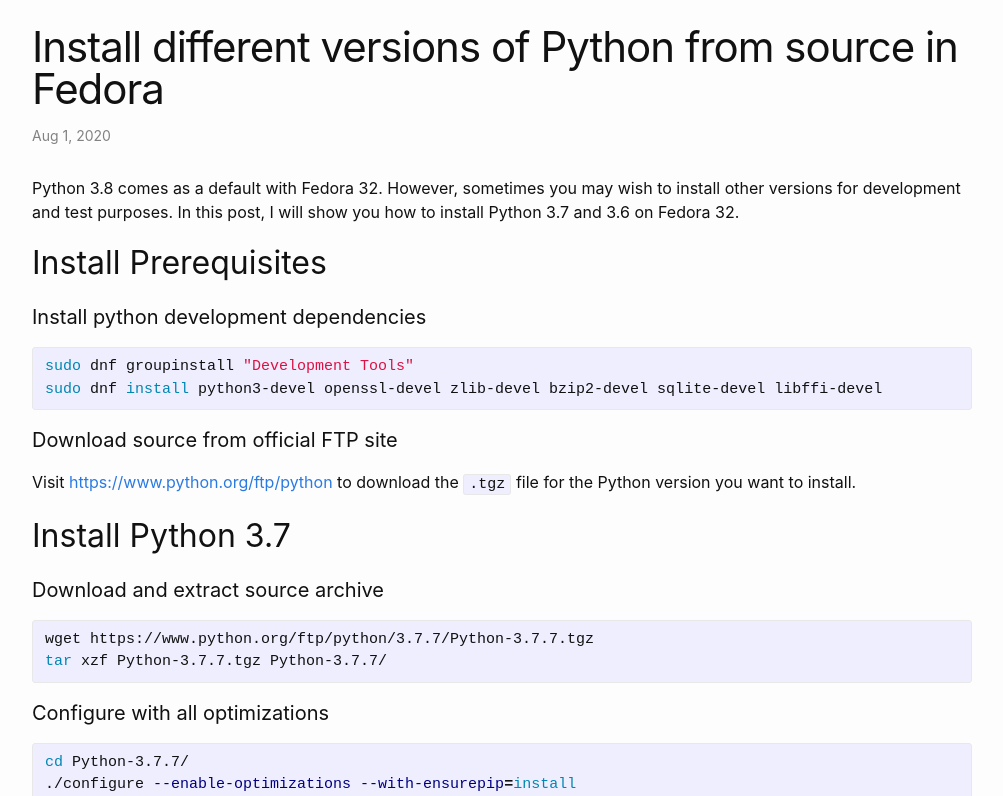
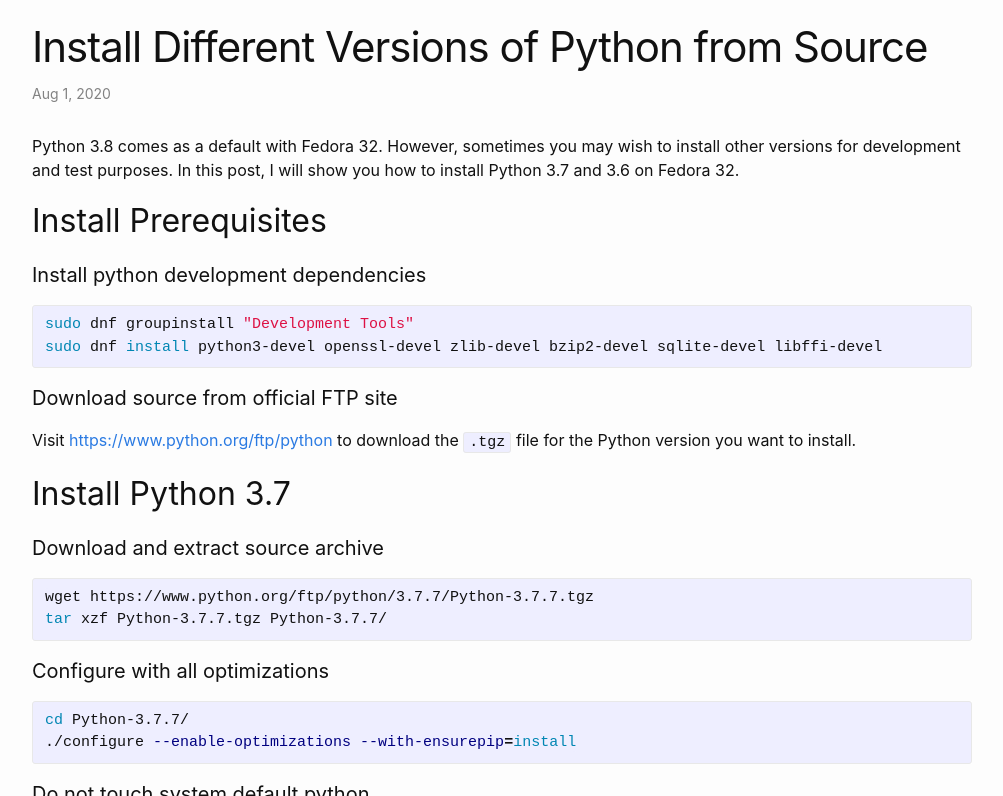
Before and after one commit to zobayer1/zobayer1.github.io, a Jekyll site: the page built from _posts/2020-08-01-fedora-install-python-from-source.md, in a window 1280 px wide and 900 px high, cut to the strip 104-900 px from the top of the window. Shown: the whole strip, without its empty margins (138-1141 px from the left). Built offline with Jekyll 4.4.1, drawn with Linux system fonts in a browser that asks for light colours.

Commit message:
Revise posts

```diff
--- a/_posts/2020-08-01-fedora-install-python-from-source.md
+++ b/_posts/2020-08-01-fedora-install-python-from-source.md
@@ -1,6 +1,6 @@
 ---
 layout: post
-title:  "Install different versions of Python from source in Fedora"
+title:  Install Different Versions of Python from Source
 date:   2020-08-01 22:01:01 +0600
 categories: python fedora install
 ---
```
Also changed, not shown: _posts/2020-07-31-first-post.md (+1 -1 lines), _posts/2020-08-23-adopting-black-code-formatter.md (+2 -2 lines), _posts/2020-09-17-design-better-urls.md (+1 -1 lines).
